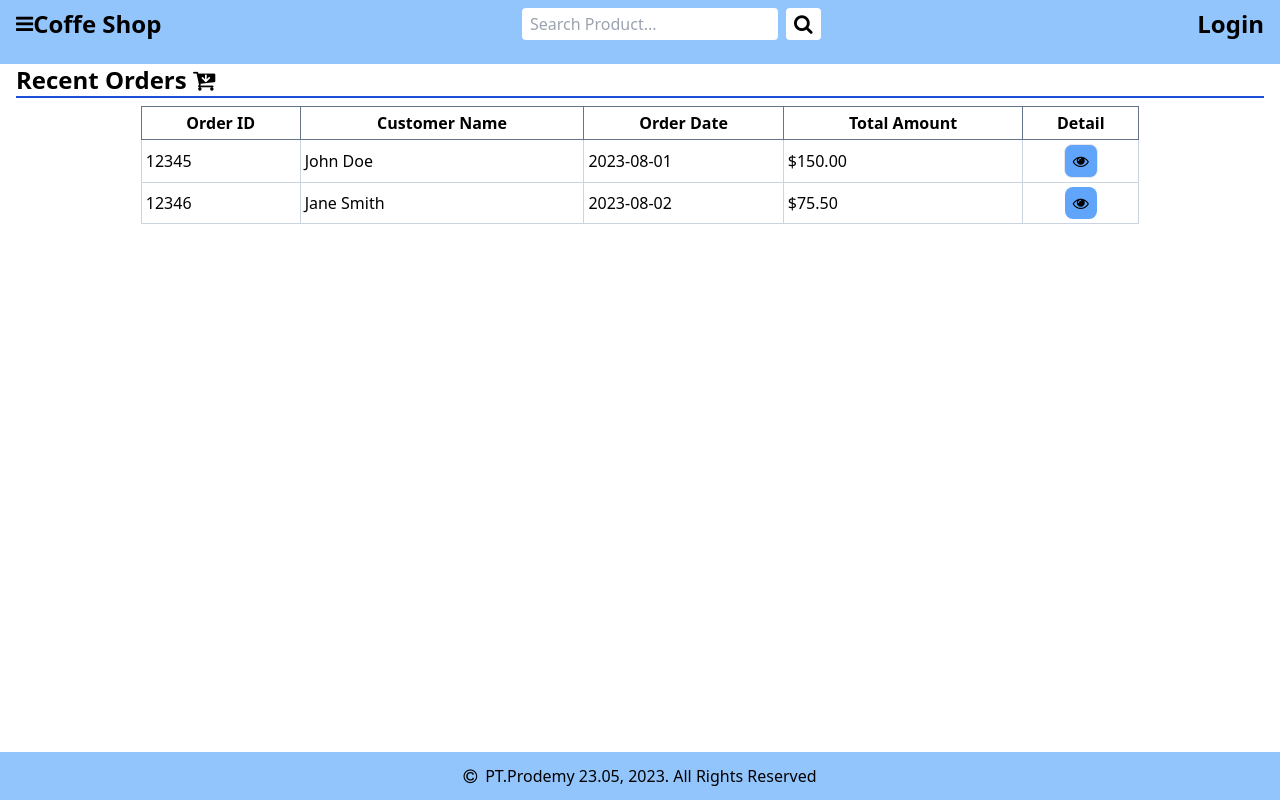
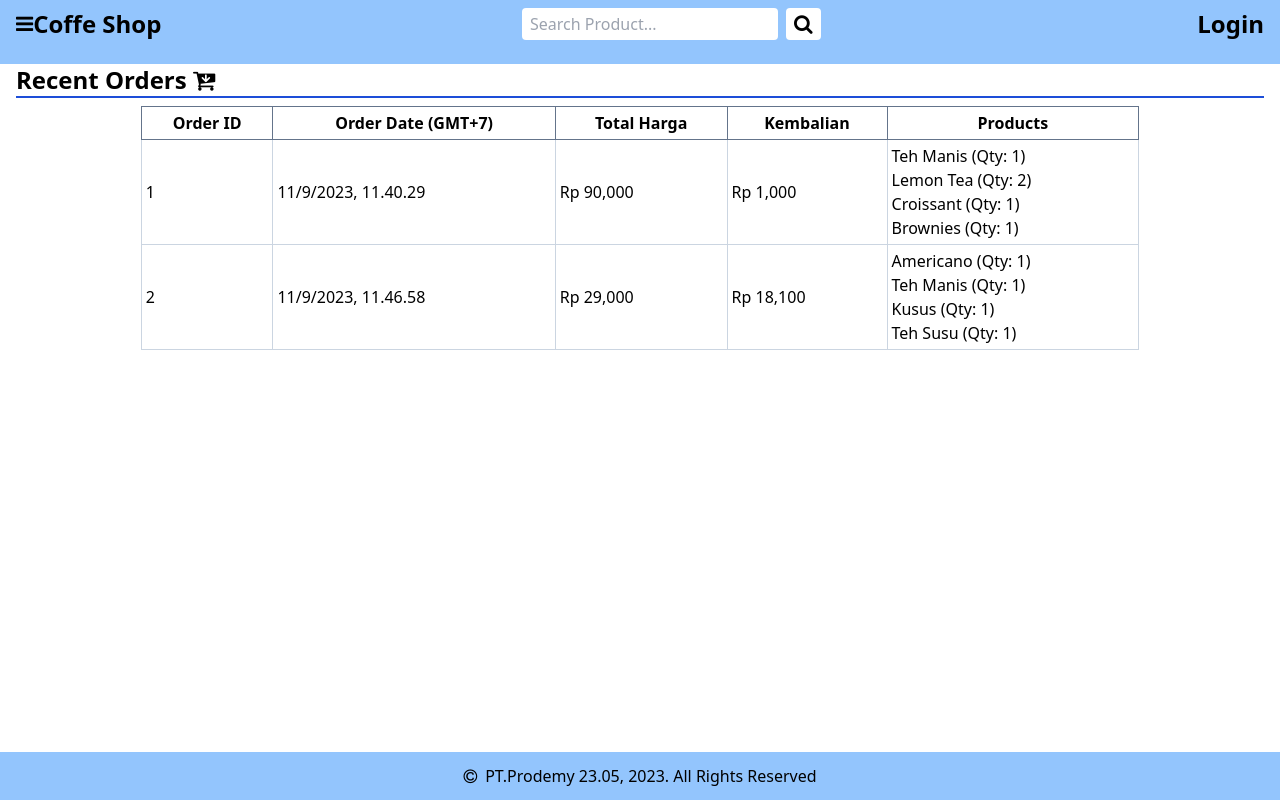
Before and after one commit to Its-ar/FinalProject, a React (Vite) app: page /history in a window 1280 px wide. Built offline with nearby package versions, Linux system fonts and the light colour scheme; data requests are answered from the project's data file.

Commit message:
fix home, cart, checkout, transaksi

```diff
--- a/db.json
+++ b/db.json
@@ -51,8 +51,8 @@
     },
     {
       "id": 8,
-      "name": "Lemom Tea",
-      "image": "./image/lemon tea.jpg",
+      "name": "Lemon Tea",
+      "image": {},
       "price": 15000,
       "category": "Non Coffe"
     },
@@ -87,9 +87,91 @@
     {
       "category": "Makanan",
       "price": 3000,
-      "name": "onde onde",
+      "name": "Onde Onde",
       "image": {},
       "id": 13
     }
+  ],
+  "transactions": [
+    {
+      "date": "2023-09-11T04:40:29.535Z",
+      "totalHarga": 90000,
+      "kembalian": 1000,
+      "products": [
+        {
+          "id": 6,
+          "name": "Teh Manis",
+          "image": "./image/teh manis.jpg",
+          "price": 5000,
+          "category": "Non Coffe",
+          "quantity": 1
+        },
+        {
+          "id": 8,
+          "name": "Lemon Tea",
+          "image": {},
+          "price": 15000,
+          "category": "Non Coffe",
+          "quantity": 2
+        },
+        {
+          "id": 9,
+          "name": "Croissant",
+          "image": "./image/Croissant.jpg",
+          "price": 30000,
+          "category": "Makanan",
+          "quantity": 1
+        },
+        {
+          "id": 10,
+          "name": "Brownies",
+          "image": "./image/Brownies.jpg",
+          "price": 25000,
+          "category": "Makanan",
+          "quantity": 1
+        }
+      ],
+      "id": 1
+    },
+    {
+      "date": "2023-09-11T04:46:58.769Z",
+      "totalHarga": 29000,
+      "kembalian": 18100,
+      "products": [
+        {
+          "id": 1,
+          "name": "Americano",
+          "image": "./image/americano.jpg",
+          "price": 15000,
+          "category": "Coffe",
+          "quantity": 1
+        },
+        {
+          "id": 6,
+          "name": "Teh Manis",
+          "image": "./image/teh manis.jpg",
+          "price": 5000,
+          "category": "Non Coffe",
+          "quantity": 1
+        },
+        {
+          "category": "Makanan",
+          "price": 3000,
+          "name": "Kusus",
+          "image": {},
+          "id": 11,
+          "quantity": 1
+        },
+        {
+          "category": "Minuman",
+          "price": 6000,
+          "name": "Teh Susu",
+          "image": {},
+          "id": 12,
+          "quantity": 1
+        }
+      ],
+      "id": 2
+    }
   ]
 }
--- a/src/components/Checkout.jsx
+++ b/src/components/Checkout.jsx
@@ -1,6 +1,9 @@
 import React, { useState } from "react";
+import axios from "axios";
 
-const Checkout = ({ totalHarga }) => {
+// ... other imports and component code ...
+
+const Checkout = ({ totalHarga, cartItems, resetCart }) => {
   const [amountPaid, setAmountPaid] = useState("");
   const [kembalian, setKembalian] = useState(0);
 
@@ -20,7 +23,34 @@ const Checkout = ({ totalHarga }) => {
   };
 
   const handleBayarClick = () => {
-    // ...
+    const transactionData = {
+      date: new Date().toISOString(),
+      totalHarga,
+      kembalian,
+      products: cartItems,
+    };
+
+    // Kirim permintaan POST untuk menyimpan data transaksi
+    axios
+      .post("http://localhost:3000/transactions", transactionData)
+      .then((response) => {
+        // Handle respon berhasil di sini, jika diperlukan
+        console.log("Transaksi berhasil disimpan:", response.data);
+
+        // Setel ulang data keranjang dan checkout
+        setAmountPaid("");
+        setKembalian(0);
+
+        // Reset keranjang (cart)
+        resetCart();
+      })
+      .catch((error) => {
+        // Tangani error di sini
+        console.error("Error saat menyimpan transaksi:", error);
+      });
+
+    // Tampilkan peringatan ketika transaksi berhasil
+    alert("Transaksi berhasil! Terima kasih atas pembeliannya.");
   };
 
   return (
@@ -55,9 +85,23 @@ const Checkout = ({ totalHarga }) => {
             Kembalian: Rp {kembalian.toLocaleString()}
           </p>
         </div>
+
+        {/* Conditional check for cartItems */}
+        {cartItems && cartItems.length > 0 && (
+          <div className="mb-4">
+            <h3 className="text-lg font-semibold mb-2">Items in Cart</h3>
+            {cartItems.map((item, index) => (
+              <div key={index} className="mb-2">
+                <p className="font-semibold">{item.name}</p>
+                <p className="text-gray-600">Quantity: {item.quantity}</p>
+              </div>
+            ))}
+          </div>
+        )}
+
         <button
           className="bg-blue-500 text-white px-4 py-2 rounded mt-4"
-          onClick={handleBayarClick}
+          onClick={handleBayarClick} // Pastikan tombol 'bayar' memanggil handleBayarClick
         >
           Bayar
         </button>
--- a/src/components/TransactionHistory.jsx
+++ b/src/components/TransactionHistory.jsx
@@ -1,51 +1,77 @@
-import React from "react";
+import React, { useState, useEffect } from "react";
+import axios from "axios";
 
 export default function TransactionHistory() {
+  const [transactions, setTransactions] = useState([]);
+
+  useEffect(() => {
+    // Fetch transaction data from the API
+    axios
+      .get("http://localhost:3000/transactions")
+      .then((response) => {
+        setTransactions(response.data);
+      })
+      .catch((error) => {
+        console.error("Error fetching transactions:", error);
+      });
+  }, []);
+
+  // Function to format a date string to Indonesian GMT+7 timezone
+  const formatDateToGMT7 = (dateString) => {
+    const options = {
+      timeZone: "Asia/Jakarta",
+      year: "numeric",
+      month: "numeric",
+      day: "numeric",
+      hour: "numeric",
+      minute: "numeric",
+      second: "numeric",
+    };
+    return new Date(dateString).toLocaleString("id-ID", options);
+  };
+
   return (
     <>
-      <section className=" px-4 w-full">
+      <section className="px-4 w-full">
         <h2 className="text-2xl font-montserrat font-bold border-b-2 border-blue-700">
           Recent Orders <i className="fa fa-cart-arrow-down"></i>
         </h2>
         <div className="flex justify-center">
           <div className="py-2 w-4/5 flex justify-center">
-            <table className="table-auto w-full border-collapse border border-slate-500 p-24 ">
+            <table className="table-auto w-full border-collapse border border-slate-500 p-24">
               <thead>
                 <tr>
                   <th className="p-1 border border-slate-500">Order ID</th>
-                  <th className="p-1 border border-slate-500">Customer Name</th>
-                  <th className="p-1 border border-slate-500">Order Date</th>
-                  <th className="p-1 border border-slate-500">Total Amount</th>
-                  <th className="p-1 border border-slate-500">Detail</th>
+                  <th className="p-1 border border-slate-500">
+                    Order Date (GMT+7)
+                  </th>
+                  <th className="p-1 border border-slate-500">Total Harga</th>
+                  <th className="p-1 border border-slate-500">Kembalian</th>
+                  <th className="p-1 border border-slate-500">Products</th>
                 </tr>
               </thead>
               <tbody>
-                <tr>
-                  <td className="p-1 border border-slate-300">12345</td>
-                  <td className="p-1 border border-slate-300">John Doe</td>
-                  <td className="p-1 border border-slate-300">2023-08-01</td>
-                  <td className="p-1 border border-slate-300">$150.00</td>
-                  <td className="p-1 border border-slate-300">
-                    <div className="flex justify-center border-blue-400">
-                      <button className="bg-blue-400 border rounded-lg px-2 py-1 hover:bg-blue-700 transition">
-                        <i className="fa fa-eye"></i>
-                      </button>
-                    </div>
-                  </td>
-                </tr>
-                <tr>
-                  <td className="p-1 border border-slate-300">12346</td>
-                  <td className="p-1 border border-slate-300">Jane Smith</td>
-                  <td className="p-1 border border-slate-300">2023-08-02</td>
-                  <td className="p-1 border border-slate-300">$75.50</td>
-                  <td className="p-1 border border-slate-300">
-                    <div className="flex justify-center">
-                      <button className="bg-blue-400  rounded-lg px-2 py-1 hover:bg-blue-700 transition">
-                        <i className="fa fa-eye"></i>
-                      </button>
-                    </div>
-                  </td>
-                </tr>
+                {transactions.map((transaction) => (
+                  <tr key={transaction.id}>
+                    <td className="p-1 border border-slate-300">
+                      {transaction.id}
+                    </td>
+                    <td className="p-1 border border-slate-300">
+                      {formatDateToGMT7(transaction.date)}
+                    </td>
+                    <td className="p-1 border border-slate-300">{`Rp ${transaction.totalHarga.toLocaleString()}`}</td>
+                    <td className="p-1 border border-slate-300">{`Rp ${transaction.kembalian.toLocaleString()}`}</td>
+                    <td className="p-1 border border-slate-300">
+                      <ul>
+                        {transaction.products.map((product) => (
+                          <li key={product.id}>
+                            {product.name} (Qty: {product.quantity})
+                          </li>
+                        ))}
+                      </ul>
+                    </td>
+                  </tr>
+                ))}
               </tbody>
             </table>
           </div>
--- a/src/pages/productsPage.jsx
+++ b/src/pages/productsPage.jsx
@@ -27,7 +27,6 @@ export default function productsPage() {
         {sideBar ? <SideBar /> : null}
         <ProductsCrud />
       </div>
-      <Footer />
     </>
   );
 }
```
Also changed, not shown: src/pages/home.jsx (+79 -18 lines).
